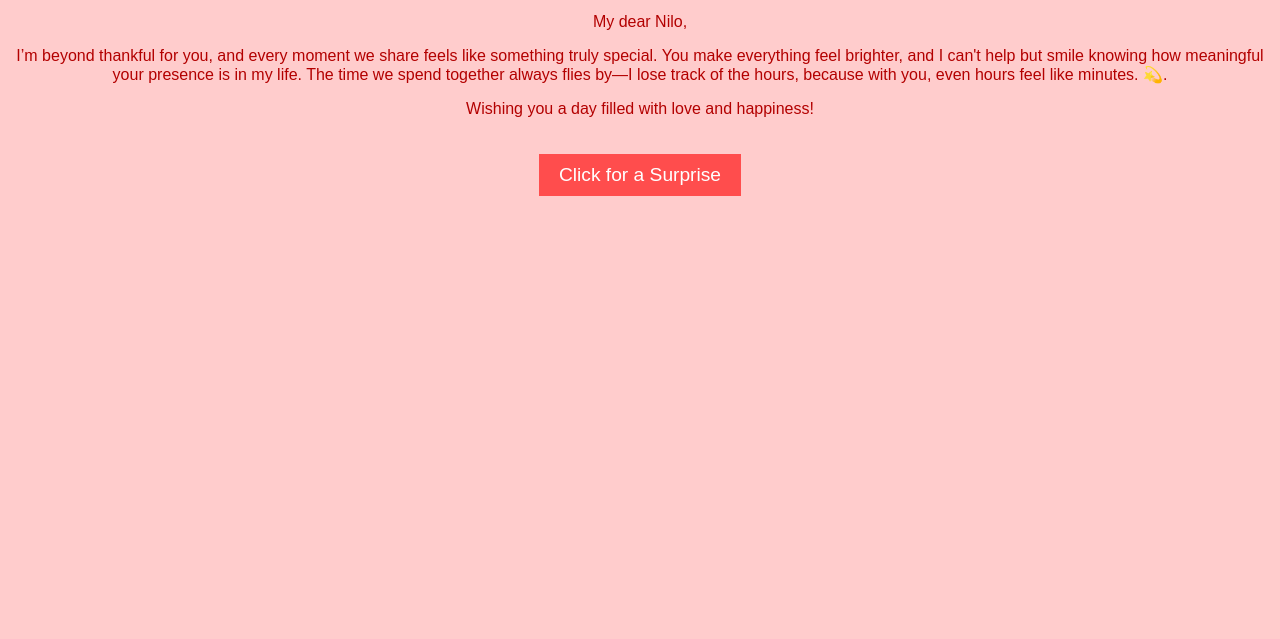
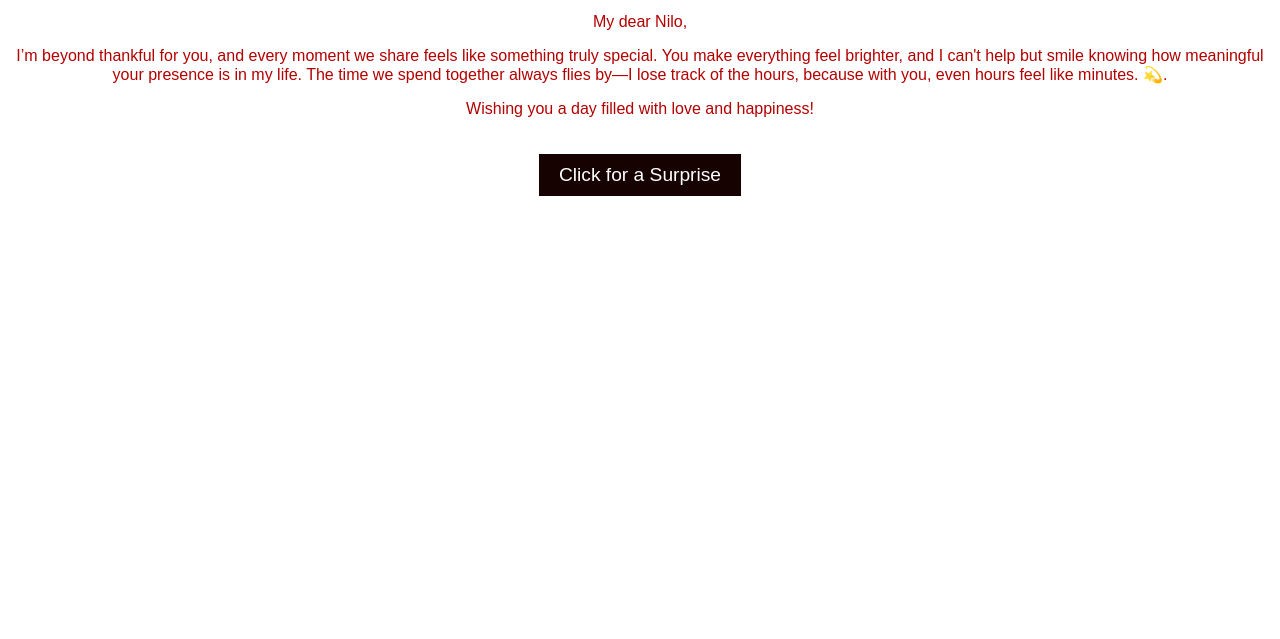
Before and after one commit to Dolin1609/VDAY, a plain HTML site: page index.html in a window 1280 px wide. Shown: the part 161-800 px from the top of the page. Drawn offline with Linux system fonts and the light colour scheme.

Commit message:
Add files via upload

```diff
--- a/style.css
+++ b/style.css
@@ -1,7 +1,7 @@
 body {
     font-family: Arial, sans-serif;
     text-align: center;
-    background-color: #ffcccc;
+    background-color: #ffffff;
     color: #b30000;
 }
 
@@ -14,7 +14,7 @@ h1 {
 }
 
 button {
-    background-color: #ff4d4d;
+    background-color: #170202;
     color: white;
     border: none;
     padding: 10px 20px;
```
